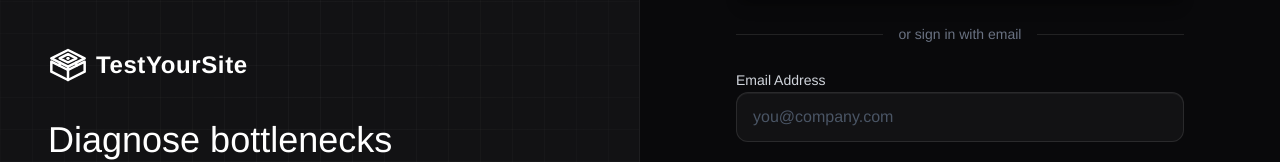
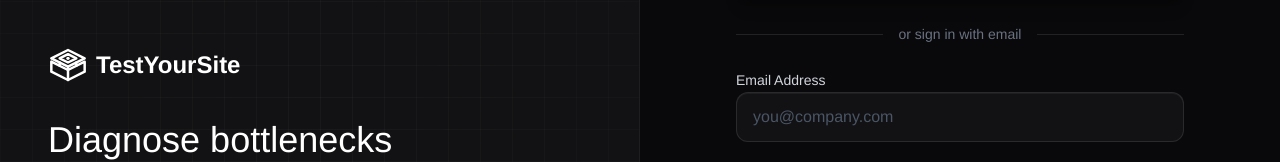
Before and after one commit to SoumyaranjanDS/testyoursite, a React (Vite) app in the folder frontend/: page /login in a window 1280 px wide. Shown: the part 287-449 px from the top of the page. Built offline with nearby package versions, Linux system fonts and the light colour scheme; no server answers.

Commit message:
update Login.jsx

```diff
--- a/frontend/src/pages/Login.jsx
+++ b/frontend/src/pages/Login.jsx
@@ -44,7 +44,7 @@
         <div className="relative z-10 max-w-md">
           <div className="flex items-center gap-2 mb-8">
              <Logo className="w-10 h-10 text-white" />
-             <span className="text-2xl font-bold text-gray-900 dark:text-white tracking-wide font-heading">
+             <span className="text-2xl font-bold text-gray-900 dark:text-white font-heading">
                 TestYourSite
              </span>
           </div>
```
